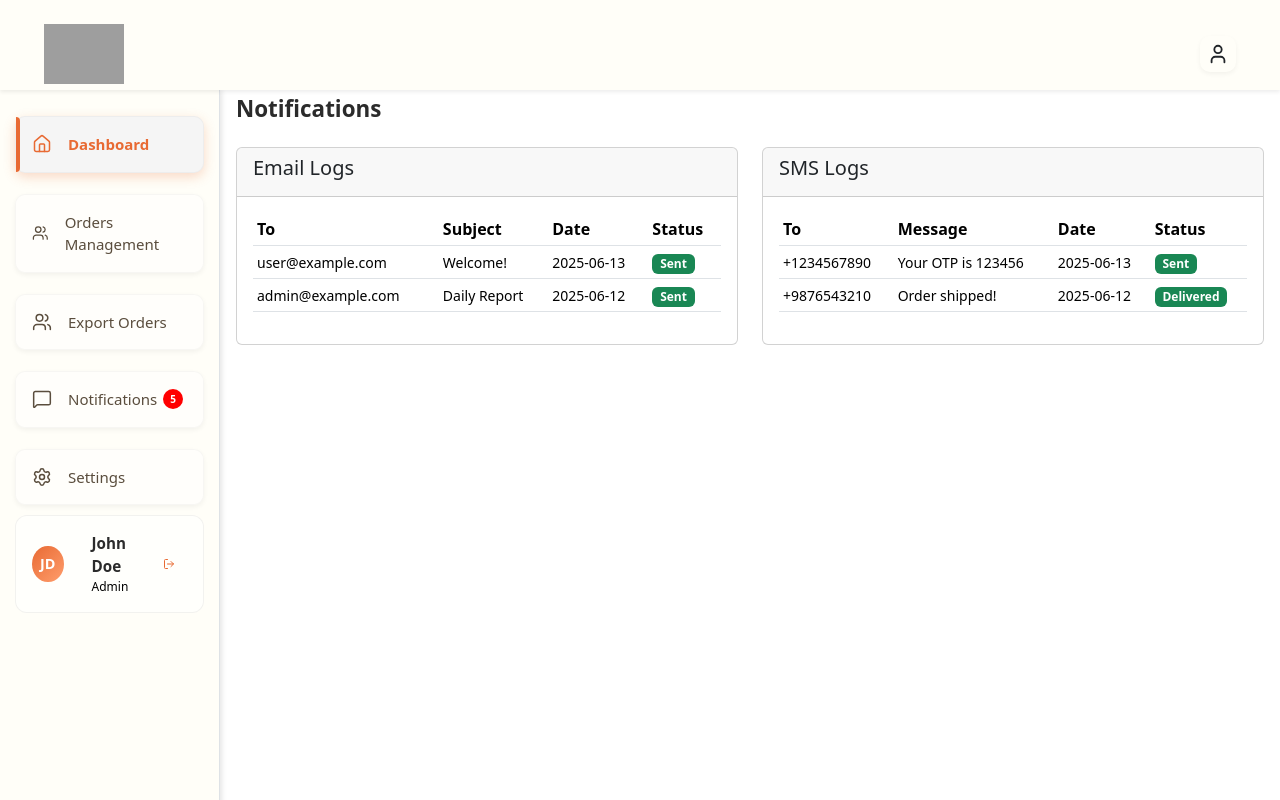
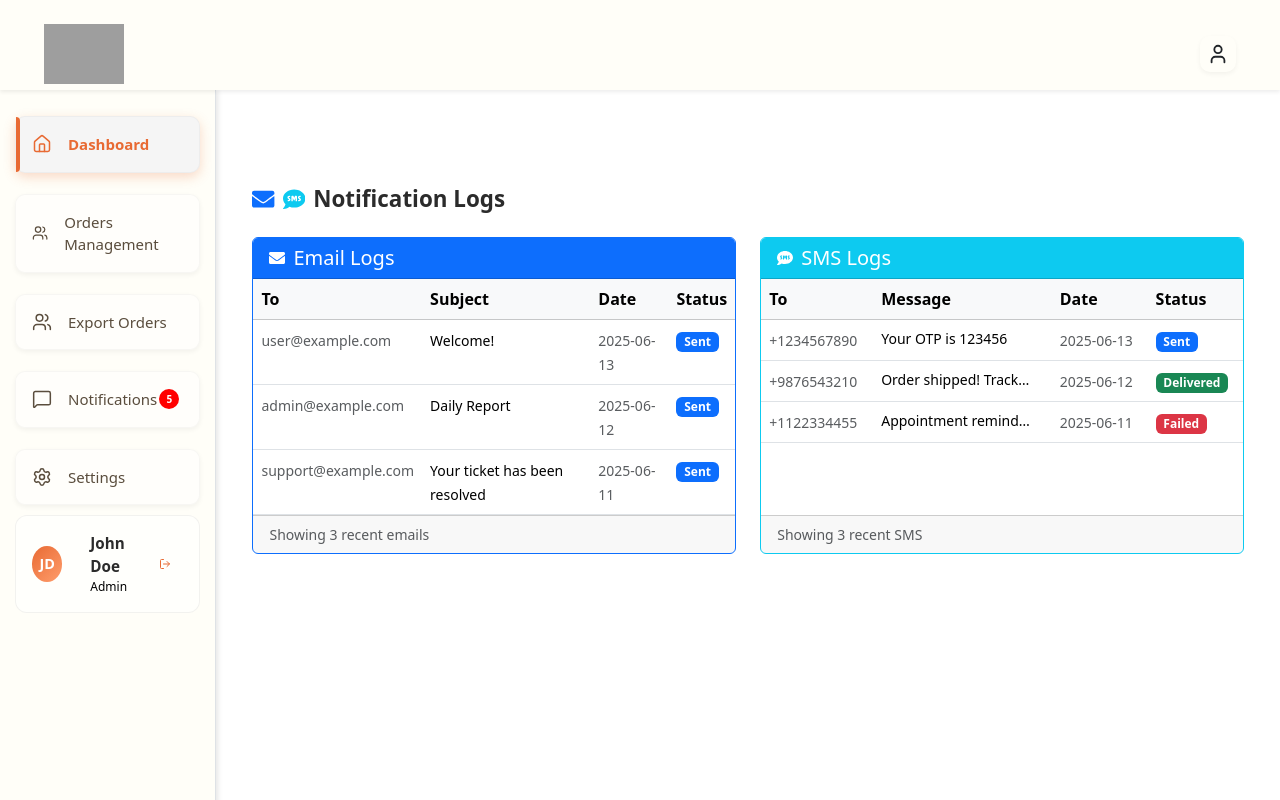
Before and after one commit to Arun-badode/TV-chago, a React (Vite) app: page /dashboardlayout/notification in a window 1280 px wide. Built offline with nearby package versions, Linux system fonts and the light colour scheme; grey boxes are pictures that could not be loaded.

Commit message:
first commit

```diff
--- a/package.json
+++ b/package.json
@@ -13,6 +13,7 @@
     "@fortawesome/fontawesome-free": "^6.7.2",
     "bootstrap": "^5.3.6",
     "echarts": "^5.6.0",
+    "framer-motion": "^12.18.1",
     "lucide-react": "^0.514.0",
     "react": "^19.1.0",
     "react-bootstrap": "^2.10.10",
--- a/src/Components/Dashboad/Notifications/Notifications.jsx
+++ b/src/Components/Dashboad/Notifications/Notifications.jsx
@@ -1,35 +1,109 @@
 import React from 'react';
+import { motion } from 'framer-motion';
+import { FaEnvelope, FaSms } from 'react-icons/fa';
 
 const Notifications = () => {
   const notifications = {
     emails: [
       { id: 1, to: 'user@example.com', subject: 'Welcome!', date: '2025-06-13', status: 'Sent' },
       { id: 2, to: 'admin@example.com', subject: 'Daily Report', date: '2025-06-12', status: 'Sent' },
+      { id: 3, to: 'support@example.com', subject: 'Your ticket has been resolved', date: '2025-06-11', status: 'Sent' },
     ],
     sms: [
       { id: 1, to: '+1234567890', message: 'Your OTP is 123456', date: '2025-06-13', status: 'Sent' },
-      { id: 2, to: '+9876543210', message: 'Order shipped!', date: '2025-06-12', status: 'Delivered' },
+      { id: 2, to: '+9876543210', message: 'Order shipped! Tracking #12345', date: '2025-06-12', status: 'Delivered' },
+      { id: 3, to: '+1122334455', message: 'Appointment reminder for tomorrow', date: '2025-06-11', status: 'Failed' },
     ],
   };
 
+  const containerVariants = {
+    hidden: { opacity: 0 },
+    visible: {
+      opacity: 1,
+      transition: {
+        staggerChildren: 0.1,
+      }
+    }
+  };
+
+  const itemVariants = {
+    hidden: { y: 20, opacity: 0 },
+    visible: {
+      y: 0,
+      opacity: 1,
+      transition: {
+        duration: 0.5
+      }
+    }
+  };
+
+  const cardHover = {
+    scale: 1.02,
+    boxShadow: "0 10px 20px rgba(0,0,0,0.1)",
+    transition: {
+      duration: 0.3
+    }
+  };
+
+  const rowHover = {
+    backgroundColor: "rgba(248, 249, 250, 0.8)",
+    transition: {
+      duration: 0.2
+    }
+  };
+
+  const getStatusBadge = (status) => {
+    switch(status) {
+      case 'Sent':
+        return 'bg-primary';
+      case 'Delivered':
+        return 'bg-success';
+      case 'Failed':
+        return 'bg-danger';
+      default:
+        return 'bg-secondary';
+    }
+  };
+
   return (
-    <div
-     style={{
-      marginTop: '80px'
-    }}
+    <motion.div
+      initial={{ opacity: 0 }}
+      animate={{ opacity: 1 }}
+      transition={{ duration: 0.5 }}
+      style={{
+        marginTop: '80px',
+        padding: '20px'
+      }}
     >
-      <h2 className="mb-4">Notifications</h2>
-      <div className="row">
+      <h2 className="mb-4 d-flex align-items-center">
+        <FaEnvelope className="me-2 text-primary" />
+        <FaSms className="me-2 text-info" />
+        Notification Logs
+      </h2>
+
+      <motion.div
+        className="row"
+        variants={containerVariants}
+        initial="hidden"
+        animate="visible"
+      >
         {/* Email Logs */}
-        <div className="col-md-6">
-          <div className="card">
-            <div className="card-header">
-              <h5>Email Logs</h5>
+        <motion.div
+          className="col-md-6 mb-4"
+          variants={itemVariants}
+        >
+          <motion.div
+            className="card border-primary h-100"
+            whileHover={cardHover}
+          >
+            <div className="card-header bg-primary text-white d-flex align-items-center">
+              <FaEnvelope className="me-2" />
+              <h5 className="mb-0">Email Logs</h5>
             </div>
-            <div className="card-body">
+            <div className="card-body p-0">
               <div className="table-responsive">
-                <table className="table table-sm">
-                  <thead>
+                <table className="table table-hover mb-0">
+                  <thead className="table-light">
                     <tr>
                       <th>To</th>
                       <th>Subject</th>
@@ -39,30 +113,47 @@ const Notifications = () => {
                   </thead>
                   <tbody>
                     {notifications.emails.map(email => (
-                      <tr key={email.id}>
-                        <td><small>{email.to}</small></td>
+                      <motion.tr
+                        key={email.id}
+                        whileHover={rowHover}
+                      >
+                        <td><small className="text-muted">{email.to}</small></td>
                         <td><small>{email.subject}</small></td>
-                        <td><small>{email.date}</small></td>
-                        <td><span className="badge bg-success">{email.status}</span></td>
-                      </tr>
+                        <td><small className="text-muted">{email.date}</small></td>
+                        <td>
+                          <span className={`badge ${getStatusBadge(email.status)}`}>
+                            {email.status}
+                          </span>
+                        </td>
+                      </motion.tr>
                     ))}
                   </tbody>
                 </table>
               </div>
             </div>
-          </div>
-        </div>
+            <div className="card-footer text-muted small">
+              Showing {notifications.emails.length} recent emails
+            </div>
+          </motion.div>
+        </motion.div>
 
         {/* SMS Logs */}
-        <div className="col-md-6">
-          <div className="card">
-            <div className="card-header">
-              <h5>SMS Logs</h5>
+        <motion.div
+          className="col-md-6 mb-4"
+          variants={itemVariants}
+        >
+          <motion.div
+            className="card border-info h-100"
+            whileHover={cardHover}
+          >
+            <div className="card-header bg-info text-white d-flex align-items-center">
+              <FaSms className="me-2" />
+              <h5 className="mb-0">SMS Logs</h5>
             </div>
-            <div className="card-body">
+            <div className="card-body p-0">
               <div className="table-responsive">
-                <table className="table table-sm">
-                  <thead>
+                <table className="table table-hover mb-0">
+                  <thead className="table-light">
                     <tr>
                       <th>To</th>
                       <th>Message</th>
@@ -72,21 +163,35 @@ const Notifications = () => {
                   </thead>
                   <tbody>
                     {notifications.sms.map(sms => (
-                      <tr key={sms.id}>
-                        <td><small>{sms.to}</small></td>
-                        <td><small>{sms.message}</small></td>
-                        <td><small>{sms.date}</small></td>
-                        <td><span className="badge bg-success">{sms.status}</span></td>
-                      </tr>
+                      <motion.tr
+                        key={sms.id}
+                        whileHover={rowHover}
+                      >
+                        <td><small className="text-muted">{sms.to}</small></td>
+                        <td>
+                          <small className="d-block text-truncate" style={{maxWidth: '150px'}}>
+                            {sms.message}
+                          </small>
+                        </td>
+                        <td><small className="text-muted">{sms.date}</small></td>
+                        <td>
+                          <span className={`badge ${getStatusBadge(sms.status)}`}>
+                            {sms.status}
+                          </span>
+                        </td>
+                      </motion.tr>
                     ))}
                   </tbody>
                 </table>
               </div>
             </div>
-          </div>
-        </div>
-      </div>
-    </div>
+            <div className="card-footer text-muted small">
+              Showing {notifications.sms.length} recent SMS
+            </div>
+          </motion.div>
+        </motion.div>
+      </motion.div>
+    </motion.div>
   );
 };
 
--- a/src/Layout/Navbar.jsx
+++ b/src/Layout/Navbar.jsx
@@ -1,21 +1,28 @@
 import React from 'react'
 import "./layout.css"
 import { Link } from 'react-router-dom'
-const Navbar = () => {
+import { Menu } from 'lucide-react'; // Import the menu icon
+
+const Navbar = ({ sidebarOpen, setSidebarOpen }) => {
   return (
     <div>
       <header className="tvp-header">
         <div className="">
         <div className="container-fluid py-3 px-4 text-white rounded">
       <div className="row align-items-center justify-content-between">
-        {/* === Logo Left === */}
-        <div className="col-auto">
+        {/* === Logo and Toggle Button === */}
+        <div className="col-auto d-flex align-items-center gap-3">
+          <button
+            className="btn btn-outline-light btn-sm me-2"
+            onClick={() => setSidebarOpen(!sidebarOpen)}
+          >
+            <Menu size={18} />
+          </button>
           <img
             src="https://i.postimg.cc/8CG6dNYw/Whats-App-Image-2025-06-12-at-11-59-46-c03b4354-removebg-preview.png"
             alt="Logo"
             className="img-fluid"
             style={{ width: '130px', height: '50px', cursor: 'pointer' }}
-            onClick={() => navigate('/dashboardlayout')}
           />
         </div>
 
@@ -35,7 +42,6 @@ const Navbar = () => {
     </div>
         </div>
       </header>
-
     </div>
   )
 }
--- a/src/Layout/layout.css
+++ b/src/Layout/layout.css
@@ -2,8 +2,7 @@
   background: linear-gradient(135deg, #667eea 0%, #764ba2 100%);
   color: white;
 
-            box-shadow: 0 2px 10px rgba(0,0,0,0.1);
-
+  box-shadow: 0 2px 10px rgba(0, 0, 0, 0.1);
 }
 
 .tvp-logo {
@@ -24,3 +23,21 @@
   opacity: 0.8;
   color: white !important;
 }
+
+/* Add to your layout.css */
+.toggle-button {
+  transition: all 0.3s ease;
+  background: transparent;
+  border: 1px solid rgba(255, 255, 255, 0.3);
+}
+
+.toggle-button:hover {
+  background: rgba(255, 255, 255, 0.1);
+  transform: scale(1.05);
+}
+
+/* Adjust main content when sidebar is open */
+main {
+  padding-top: 70px; /* Height of your navbar */
+  transition: margin 0.3s ease;
+}
```
Also changed, not shown: src/Components/Dashboad/AdminDashboard/AdminDashboard.jsx (+44 -16 lines), 1 other file (tests, documents, lock files or other folders). Lines whose indentation alone changed are shown as unchanged.
